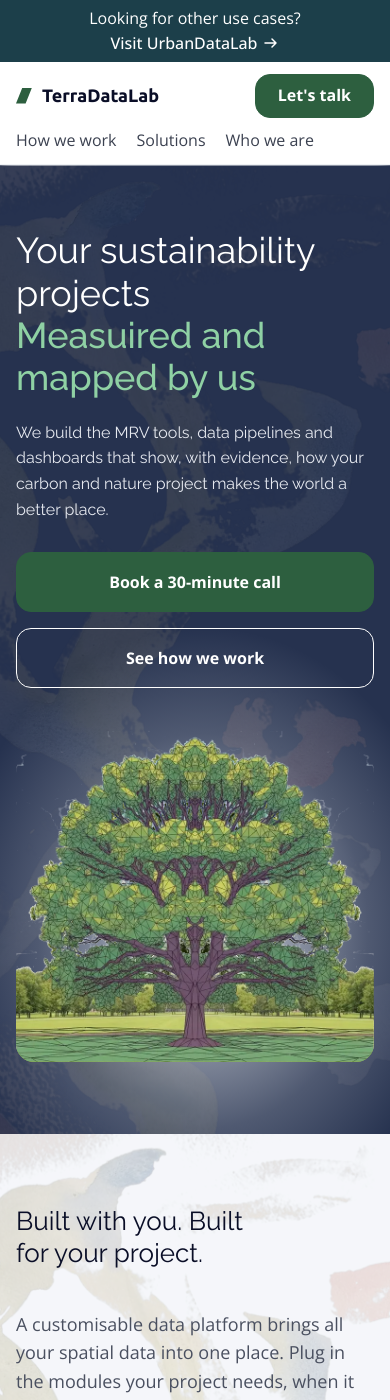
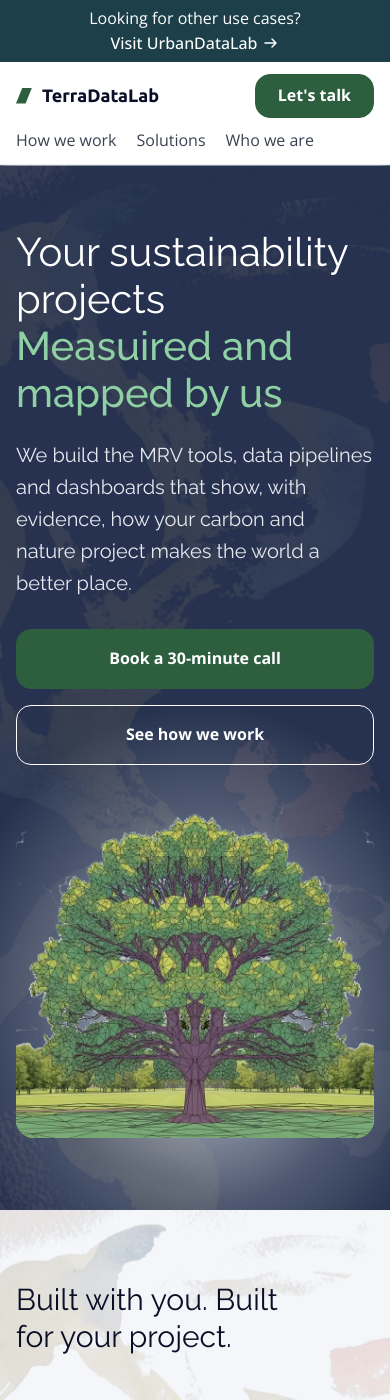
Before and after one commit to ciskoh/terradatalab, a Jekyll site: the page built from index.html, in a window 390 px wide and 1400 px high. Built offline with Jekyll 4.4.1, drawn with Linux system fonts in a browser that asks for light colours.

Commit message:
Increase title and subtitle sizes (hero 64, section titles 42, CTA band 32, hub title 30, hero subtitle 20, h3 24, item names 22, step numbers 52)
Co-Authored-By: Claude Opus 5.5 <noreply@anthropic.com>

```diff
--- a/assets/css/tokens.css
+++ b/assets/css/tokens.css
@@ -83,26 +83,26 @@
   --ls-eyebrow: .14em;
   --fs-brand: 18px;
   --fs-brand-footer: 17px;
-  --fs-h1: clamp(36px, 4.4vw, 56px);       /* hero title; 56 px (MEMORY.md §12.1, supersedes §8.3) */
+  --fs-h1: clamp(40px, 5vw, 64px);         /* hero title; 64 px (MEMORY.md §14, supersedes §12.1) */
   --lh-h1: 1.17;
   --ls-h1: 0;
-  --fs-h2: clamp(26px, 2.8vw, 34px);        /* main section titles (MEMORY.md §12.1) */
+  --fs-h2: clamp(30px, 3.4vw, 42px);        /* main section titles (MEMORY.md §14) */
   --lh-h2: 1.23;
   --ls-h2: 0;
-  --fs-h2-band: 26px;                       /* CTA band title (MEMORY.md §12.1) */
+  --fs-h2-band: 32px;                       /* CTA band title (MEMORY.md §14) */
   --lh-h2-band: 1.23;
   --ls-h2-band: 0;
-  --fs-h3: 21px;
+  --fs-h3: 24px;                            /* small titles: steps, people, values title (MEMORY.md §14) */
   --lh-h3: 1.3;
   --fs-lede: 18px;                          /* section intros + legal/404 text (MEMORY.md §12.1) */
   --lh-lede: 1.6;
-  --fs-hero-sub: 16px;                      /* hero subtitle (MEMORY.md §12.1) */
-  --fs-offer: 21px;                         /* hero offer line */
+  --fs-hero-sub: 20px;                      /* hero subtitle, Raleway (MEMORY.md §14) */
+  --fs-offer: 24px;                         /* hero offer line (MEMORY.md §14) */
   --fs-item: 18px;                          /* item text: steps, modules, cards, bios (running text, MEMORY.md §12.1) */
   --fs-label: 13px;                         /* language switcher */
-  --fs-step-num: 44px;                      /* big light step numbers 01–03 (MEMORY.md §12.1) */
-  --fs-h3-block: 26px;                      /* sub-block title inside a section (platform hub) (MEMORY.md §12.1) */
-  --fs-row-name: 20px;                      /* item names: Solutions table rows, platform modules (UrbanDataLab: 20px) */
+  --fs-step-num: 52px;                      /* big light step numbers 01–03 (MEMORY.md §14) */
+  --fs-h3-block: 30px;                      /* sub-block title inside a section (platform hub) (MEMORY.md §14) */
+  --fs-row-name: 22px;                      /* item names: Solutions cards, platform modules (MEMORY.md §14) */
   --fs-value: 18px;                         /* Who we are: values row (MEMORY.md §12.1: running text) */
   --fs-step-detail: 18px;                   /* How we work: detail paragraph under each step (MEMORY.md §12.1) */
   --fs-udl: 16px;                           /* UrbanDataLab banner (UrbanDataLab smallest text: 16px) */
```
